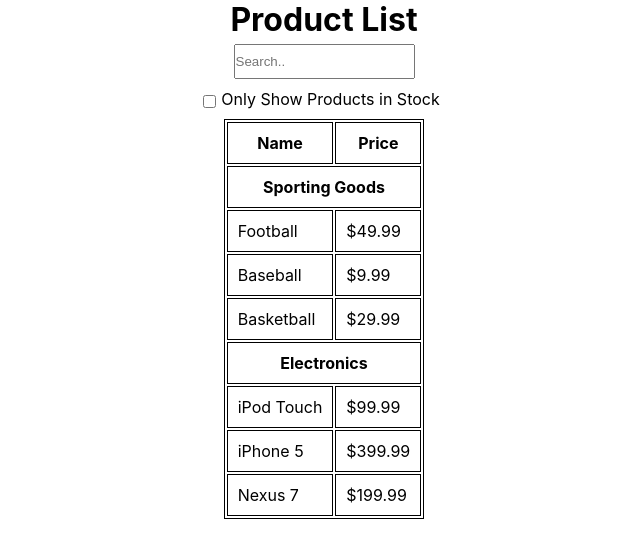
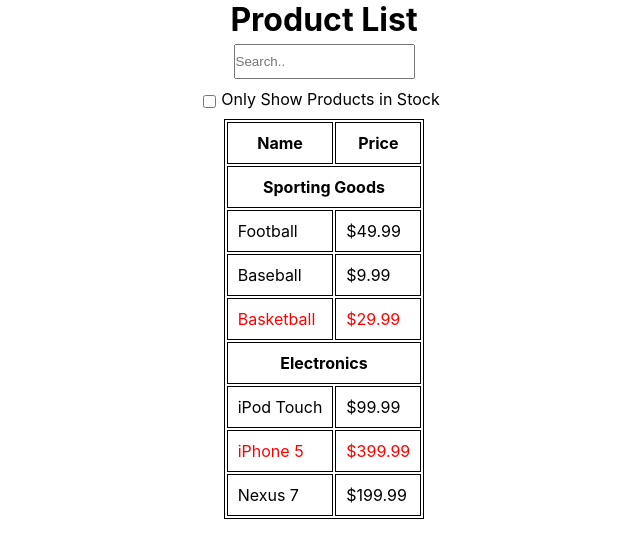
Before and after one commit to rushabhsr/product-list, a React (Create React App) app: page / in a window 1280 px wide. Shown: the top 558 px of the page, without its empty margins (316-956 px from the left). Built offline with nearby package versions, Linux system fonts and the light colour scheme.

Commit message:
Checkbox Done

```diff
--- a/src/App.js
+++ b/src/App.js
@@ -1,8 +1,18 @@
+import { useState } from 'react';
 import './App.css';
 import Input from './Components/Input';
 import Table from './Components/Table';
 
 function App() {
+  const [isChecked, setIsChecked] = useState(false);
+  const handleChangeOnCheckBox = (isChecked) => {
+    setIsChecked(!isChecked);
+    // console.log("Data: " + JSON.stringify(productTableData.products.filter(productItem => productItem.stocked)));
+
+    console.log("Currently Checkbox Status" + isChecked)
+    // setCurrentTableData(productTableData.products.filter(productItem => productItem.stocked))
+    // setCurrentTableData(productTableData);}
+  };
   const productTableData = {
     "headers": [
       "Name",
@@ -52,8 +62,8 @@ function App() {
     <div className='main'>
       <h1>Product List</h1>
       <Input type={"text"} placeholder={"Search.."} />
-      <Input type={"checkbox"} text={"Only Show Products in Stock"} />
-      <Table productTableData={productTableData}/>
+      <Input type={"checkbox"} text={"Only Show Products in Stock"} isChecked={isChecked} onChange={() => handleChangeOnCheckBox(isChecked)} />
+      <Table productTableData={productTableData} isChecked={isChecked} />
     </div>
   );
 }
--- a/src/Components/Input.js
+++ b/src/Components/Input.js
@@ -3,7 +3,7 @@ import './Input.css'
 const Input = (props) => {
     return (
         <div className='input-div'>
-            <input type={props.type} placeholder={props.placeholder} />
+            <input type={props.type} placeholder={props.placeholder} onChange={props.onChange} checked={props.isChecked} />
             {props.text && <span>{props.text}</span>}
         </div>
     )
--- /dev/null
+++ b/src/Components/Items.css
@@ -0,0 +1,3 @@
+.red-class {
+  color: red;
+}
--- a/src/Components/Items.js
+++ b/src/Components/Items.js
@@ -1,10 +1,11 @@
 import React from 'react'
+import './Items.css'
 
 const Items = (props) => {
     return (
         props.categoryData.map((item, index) =>
             <React.Fragment key={item + "" + index}>
-                <tr><td>{item.name}</td><td>{item.price}</td></tr>
+                <tr className={!item.stocked ? "red-class" : ""}><td>{item.name}</td><td>{item.price}</td></tr>
             </React.Fragment>
         )
     )
--- a/src/Components/Table.js
+++ b/src/Components/Table.js
@@ -10,9 +10,9 @@ const Table = (props) => {
   // console.log(productItems);
   return (
     <table>
-      <thead><tr>{props.productTableData.headers.map((header,index) => <th key={index}>{header}</th>)}</tr></thead>
+      <thead><tr>{props.productTableData.headers.map((header, index) => <th key={index}>{header}</th>)}</tr></thead>
       <tbody>
-        <CategoryWiseData allProducts={props.productTableData.products} />
+        <CategoryWiseData allProducts={props.isChecked ? props.productTableData.products.filter(productItem => productItem.stocked) : props.productTableData.products} />
       </tbody>
     </table>
   )
```
